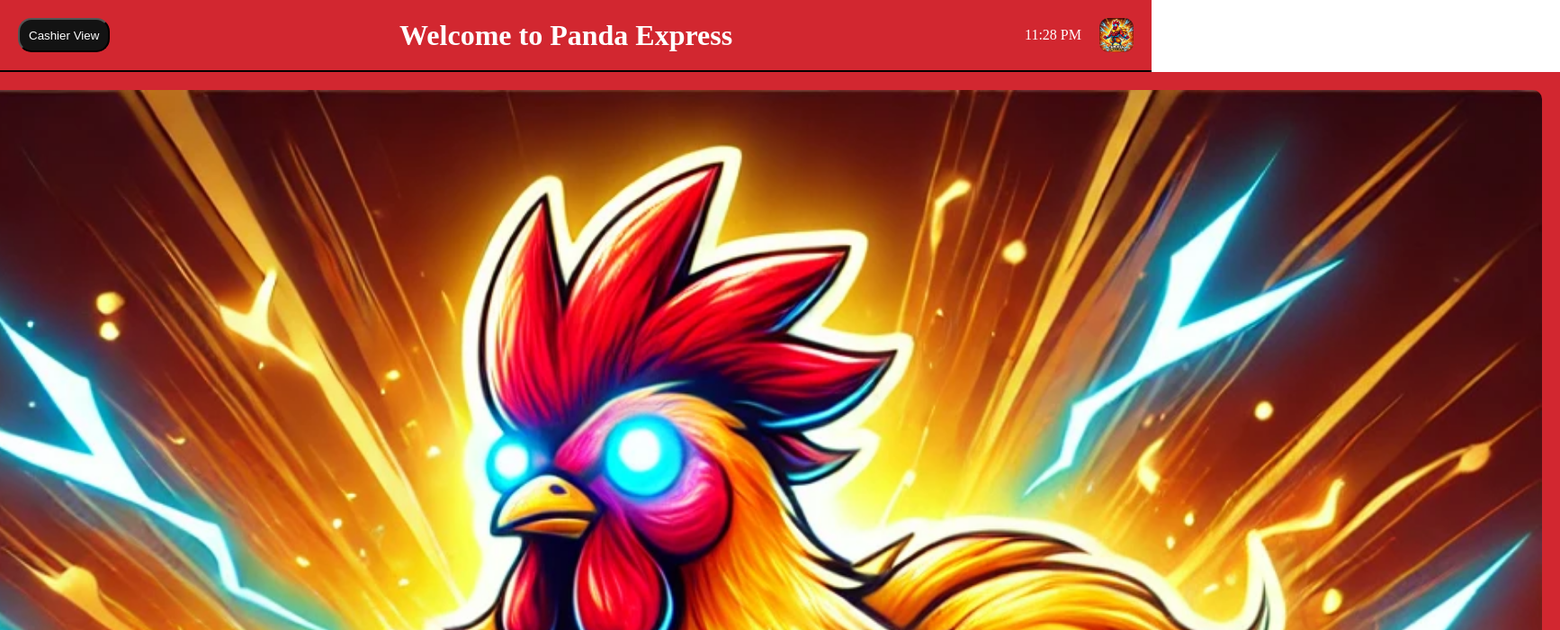
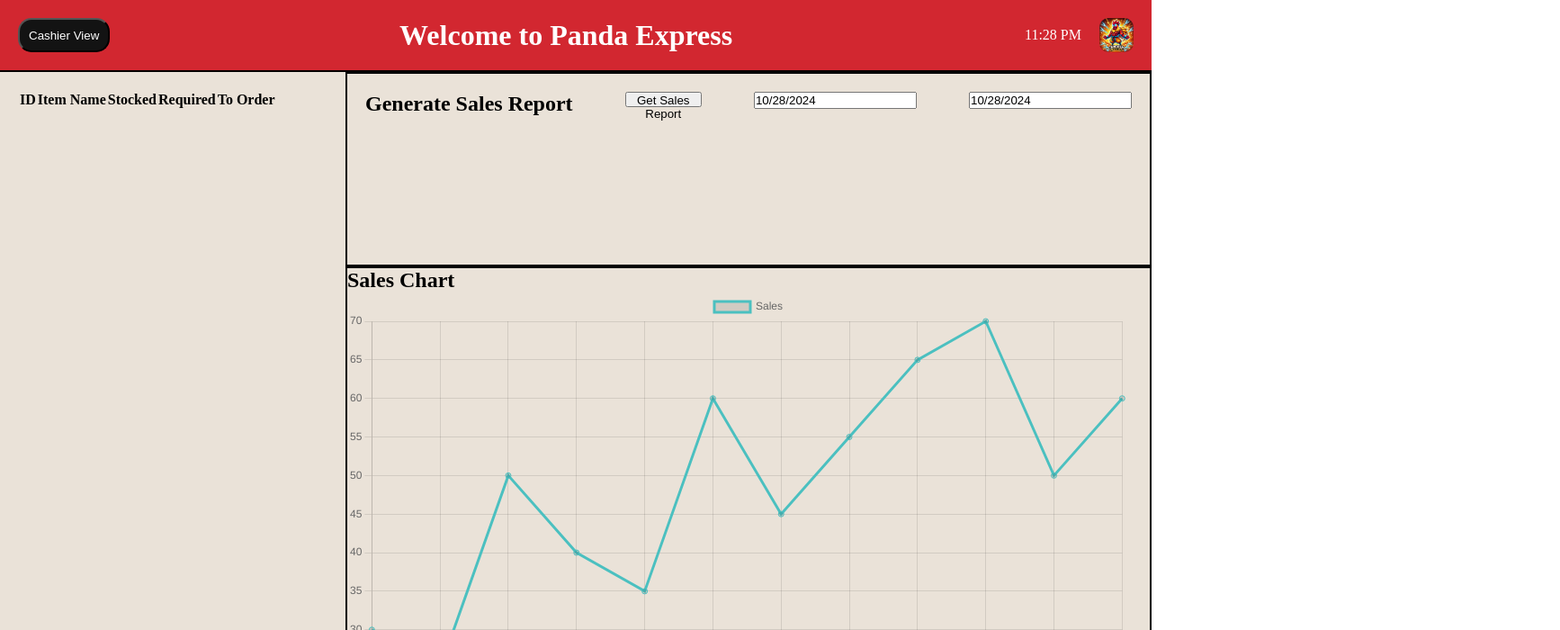
Before and after one commit to aperalta03/Panda-POS-System, a Next.js app: page /manager in a window 1280 px wide. Shown: the top 700 px of the page at 90% size, 1734 px wide, since content can reach past the window. Built offline with nearby package versions, Linux system fonts and the light colour scheme.

Commit message:
semi good looking manager

```diff
--- a/app/components/InventoryTable.js
+++ b/app/components/InventoryTable.js
@@ -1,19 +1,12 @@
-// src/components/InventoryTable.js
 import React, { useState, useEffect } from 'react';
+import style from './inventoryTable.module.css';
 
 const InventoryTable = () => {
   const [inventoryData, setInventoryData] = useState([]);
 
-  // useEffect(() => {
-  //   // Fetch inventory data from API (replace with your endpoint)
-  //   fetch('/api/inventory')
-  //     .then(response => response.json())
-  //     .then(data => setInventoryData(data))
-  //     .catch(error => console.error("Error fetching data: ", error));
-  // }, []);
-
   return (
-    <table>
+    <div className={style.mainContainer}>
+      <table className={style.InventoryTable}> {/* Apply class here */}
         <thead>
           <tr>
             <th>ID</th>
@@ -35,6 +28,7 @@
           ))}
         </tbody>
       </table>
+    </div>
   );
 };
 
--- a/app/components/SalesChart.js
+++ b/app/components/SalesChart.js
@@ -1,9 +1,9 @@
-// src/components/SalesChart.js
 import React from 'react';
+import styles from './salesChart.module.css';
 import { Line } from 'react-chartjs-2';
 import {
   Chart as ChartJS,
-  CategoryScale, // for 'category' scale
+  CategoryScale,
   LinearScale,
   PointElement,
   LineElement,
@@ -12,7 +12,6 @@
   Legend,
 } from 'chart.js';
 
-// Register Chart.js components
 ChartJS.register(
   CategoryScale,
   LinearScale,
@@ -35,7 +34,7 @@
   };
 
   return (
-    <div>
+    <div className= {styles.salesChartContainer}> {/* Add this class */}
       <h2>Sales Chart</h2>
       <Line data={data} />
     </div>
--- a/app/components/SalesReport.js
+++ b/app/components/dropDowns.js
@@ -2,8 +2,9 @@
 import React, { useState } from 'react';
 import DatePicker from 'react-datepicker';
 import 'react-datepicker/dist/react-datepicker.css';
+import styles from './dropDowns.module.css';
 
-const SalesReport = () => {
+const DropDowns = () => {
   const [startDate, setStartDate] = useState(new Date());
   const [endDate, setEndDate] = useState(new Date());
 
@@ -19,13 +20,14 @@
   };
 
   return (
-    <div>
+    <div className={styles.mainContainer}>
       <h2>Generate Sales Report</h2>
+      <button onClick={fetchReport} className={styles.getSalesReport}>Get Sales Report</button>
       <DatePicker selected={startDate} onChange={(date) => setStartDate(date)} />
       <DatePicker selected={endDate} onChange={(date) => setEndDate(date)} />
-      <button onClick={fetchReport}>Get Sales Report</button>
+
     </div>
   );
 };
 
-export default SalesReport;
+export default DropDowns;
--- /dev/null
+++ b/app/components/dropDowns.module.css
@@ -0,0 +1,15 @@
+.mainContainer {
+    height: 100%;
+    width: 100%;
+    display: flex;
+    flex-direction: row;
+    align-content: center;
+    justify-content: space-between;
+    padding: 20px;
+    border: solid 2px black;
+}
+
+.getSalesReport{
+    width: 10%;
+    height: 10%;
+}
--- /dev/null
+++ b/app/components/inventoryTable.module.css
@@ -0,0 +1,21 @@
+/* inventoryTable.module.css */
+.mainContainer {
+    padding: 20px;
+
+}
+
+.inventoryTable {
+    width: 100%;
+    border-collapse: collapse; /* Ensures borders are shared, not doubled */
+}
+
+.inventoryTable th, .inventoryTable td {
+    border: 1px solid black; /* Adds dividing lines between rows and columns */
+    padding: 8px; /* Adds padding for readability */
+    text-align: left; /* Align text to the left */
+}
+
+.inventoryTable th {
+    background-color: #f2f2f2; /* Optional: Adds background color to header */
+    font-weight: bold;
+}
--- /dev/null
+++ b/app/components/managerProfile.js
@@ -0,0 +1,14 @@
+// src/components/SalesReport.js
+import React, { useState } from 'react';
+import styles from './managerProfile.module.css';
+
+const ManagerProfile = () => {
+    return (
+    <div className={styles.mainContainer}>
+        <h2>Welcome Manager Name</h2>
+        {/* <img className={styles.profilePicture} src='blank-profile-picture.webp'/> */}
+    </div>
+  );
+};
+
+export default ManagerProfile;
--- /dev/null
+++ b/app/components/managerProfile.module.css
@@ -0,0 +1,11 @@
+.mainContainer{
+    width: 100%;
+    height: 100%;
+    display: flex;
+    border: solid 2px black
+}
+.profilePicture{
+    height: 100%;
+    width: auto;
+    border-radius: 10px;
+}
--- /dev/null
+++ b/app/components/salesChart.module.css
@@ -0,0 +1,11 @@
+
+.salesChartContainer {
+    width: 100;
+    height: 100;
+    border: solid 2px black;
+}
+
+.salesChartContainer canvas {
+    width: 100% !important;
+    height: 100% !important;
+}
--- a/pages/manager.js
+++ b/pages/manager.js
@@ -1,22 +1,47 @@
 import React from 'react';
-import Navbar from '../app/components/navbar';
 import InventoryTable from '../app/components/inventoryTable';
-import SalesReport from '../app/components/salesReport';
+import ManagerProfile from '../app/components/managerProfile';
+import DropDowns from '../app/components/dropDowns';
 import SalesChart from '../app/components/salesChart';
+import styles from './manager.module.css';
 
 const Manager = () => {
     const mockDataset = [
         { label: 'January', value: 30 },
-        { label: 'February', value: 20 },
+        { label: 'February', value: 25 },
         { label: 'March', value: 50 },
-        // Add more as needed
+        { label: 'April', value: 40 },
+        { label: 'May', value: 35 },
+        { label: 'June', value: 60 },
+        { label: 'July', value: 45 },
+        { label: 'August', value: 55 },
+        { label: 'September', value: 65 },
+        { label: 'October', value: 70 },
+        { label: 'November', value: 50 },
+        { label: 'December', value: 60 }
     ];
     return (
-        <div>
-            <Navbar title="Manager GUI" />
-            <InventoryTable />
-            <SalesReport />
-            <SalesChart dataset={mockDataset} />
+        <div className={styles.mainContainer}>
+
+
+            <div className={styles.left}>
+                <div className={styles.inventoryTablePosition}>
+                    <InventoryTable />
+                </div>
+                <div className={styles.managerProfilePosition}>
+                    <ManagerProfile />
+                </div>
+            </div>
+
+            <div className={styles.right}>
+                <div className={styles.dropDownPosition}>
+                    <DropDowns />
+                </div>
+                {/* SalesChart positioned in the bottom right */}
+                <div className={styles.salesChartPosition}>
+                    <SalesChart dataset={mockDataset} />
+                </div>
+            </div>
         </div>
     )
 }
--- a/pages/manager.module.css
+++ b/pages/manager.module.css
@@ -0,0 +1,36 @@
+.mainContainer {
+    position: relative;
+    width: 100%;
+    height: 100%;
+    display: flex; /* Flexbox helps align left and right sections side-by-side */
+}
+
+/* Position the left section */
+.mainContainer .left {
+    width: 30%;
+    height: 100%;
+}
+
+/* Position the right section */
+.mainContainer .right {
+    width: 70%;
+    height: 100%;
+}
+
+.mainContainer .left .inventoryTablePosition{
+    width: 100%;
+    height: 90%;
+}
+.mainContainer .left .managerProfilePosition{
+    width: 100%;
+    height: 10%;
+}
+.mainContainer .right .dropDownPosition{
+    width: 100%;
+    height: 30%;
+}
+
+.mainContainer .right .salesChartPosition{
+    width: 100%;
+    height: 70%;
+}
```
Also changed, not shown: public/blank-profile-picture.webp (added). Lines whose indentation alone changed are shown as unchanged.
